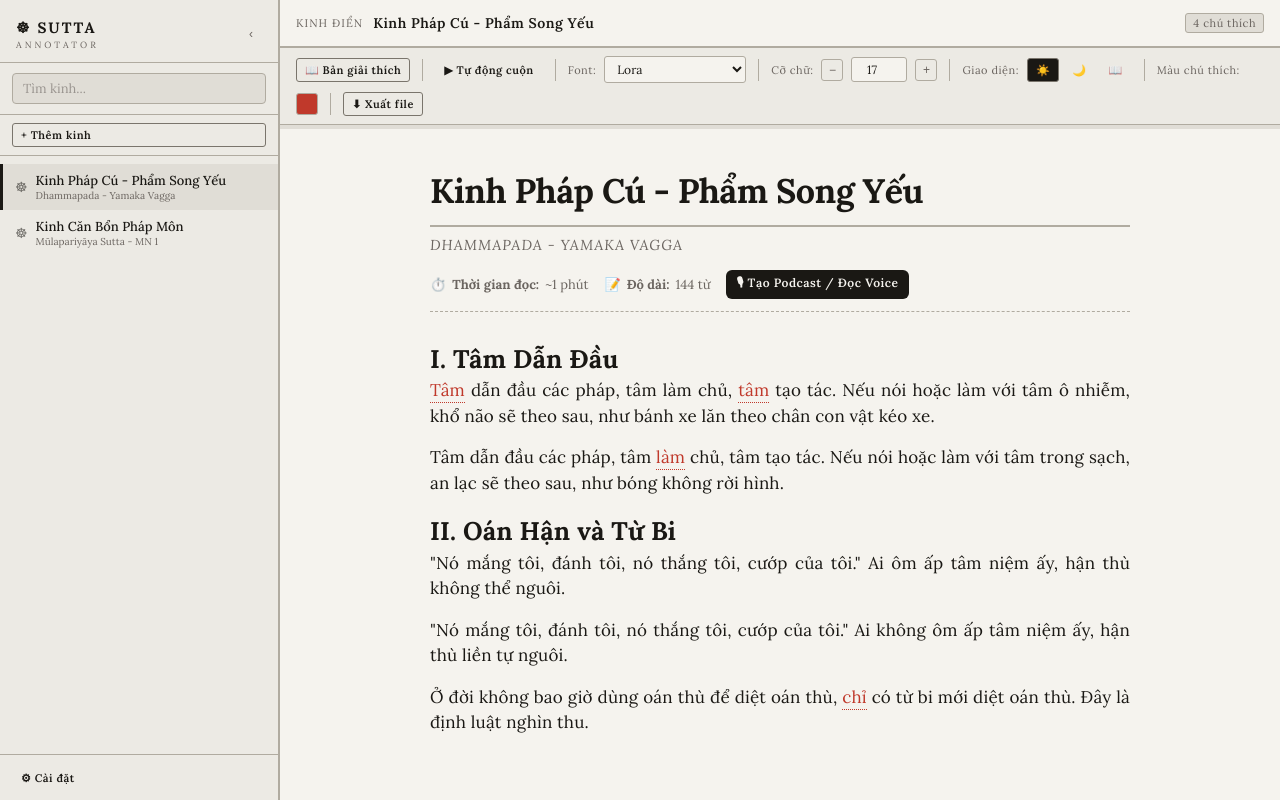
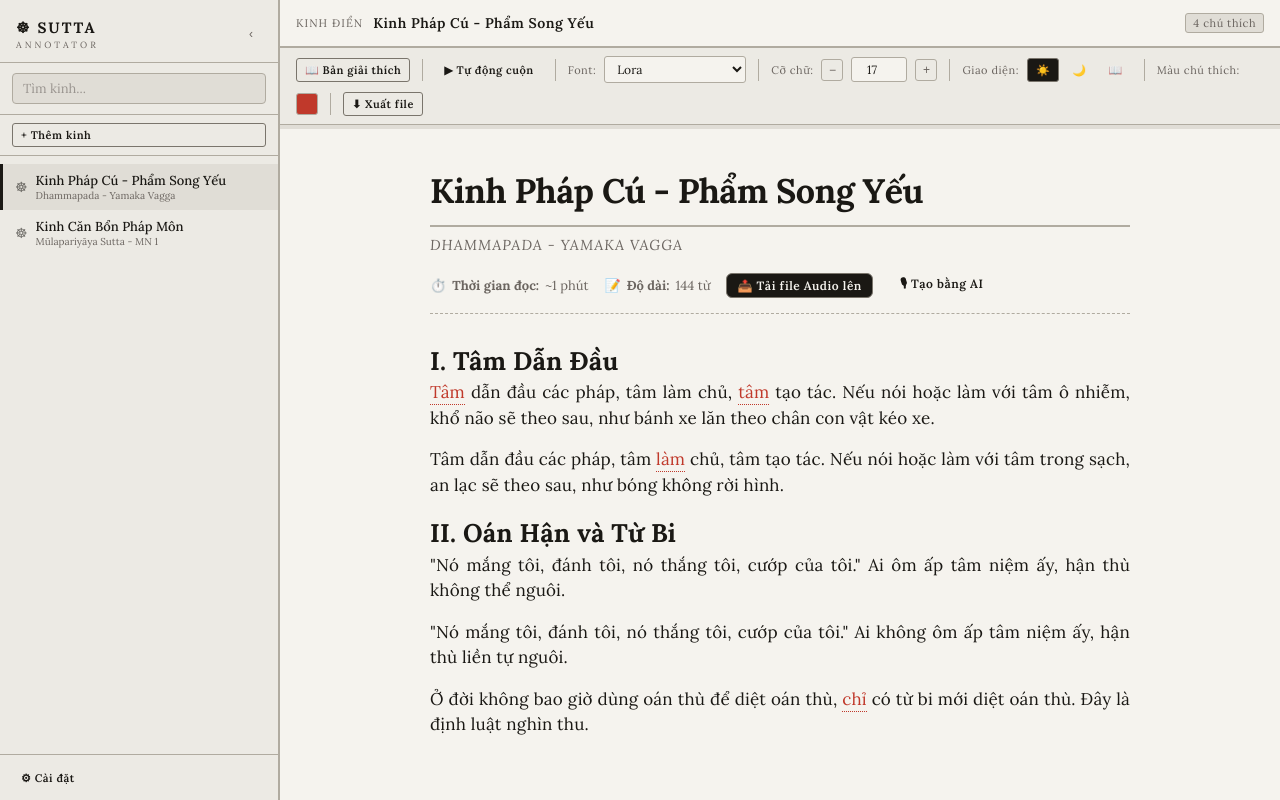
Before and after one commit to tthanhvu002sgu/sutta, a React (Vite) app: page / in a window 1280 px wide. Built offline with nearby package versions, Linux system fonts and the light colour scheme; a web font is replaced by a local one.

Commit message:
Feat: Add User Audio File Upload option & IndexedDB persistence while retaining Podcast Player UI

```diff
--- a/src/components/PodcastPlayer.jsx
+++ b/src/components/PodcastPlayer.jsx
@@ -6,6 +6,7 @@ export default function PodcastPlayer({
   isLoading,
   statusMessage,
   progressPercent = 0,
+  usedModel,
   isCached,
   error,
   onClose,
@@ -125,11 +126,10 @@ export default function PodcastPlayer({
           }}
         />
 
-        {/* Clean Header */}
         <div className="podcast-header">
           <div className="podcast-badge-group">
             <span className="podcast-badge main-badge">
-              🎙 Voice Podcast
+              {usedModel === 'File tải lên' ? '📤 Audio Tải Lên' : '🎙 Voice Podcast'}
             </span>
             {isCached && (
               <span className="podcast-badge cache-badge">
--- a/src/components/SuttaReader.jsx
+++ b/src/components/SuttaReader.jsx
@@ -559,6 +559,35 @@ export default function SuttaReader({ sutta }) {
     return () => { isMounted = false; };
   }, [sutta.id]);
 
+  const audioFileInputRef = useRef(null);
+
+  const handleUploadAudioFile = async (e) => {
+    const file = e.target.files?.[0];
+    if (!file) return;
+
+    const cacheKey = `sutta-audio-${sutta.id}`;
+    try {
+      await setStore(cacheKey, file);
+      const audioUrl = URL.createObjectURL(file);
+      setHasCachedAudio(true);
+      setPodcastState({
+        open: true,
+        loading: false,
+        audioUrl,
+        title: sutta.title,
+        statusMessage: '',
+        usedModel: 'File tải lên',
+        isFallbackUsed: false,
+        isCached: true,
+        error: null,
+      });
+      // Reset input value so same file can be re-selected if needed
+      e.target.value = '';
+    } catch (err) {
+      alert('Lỗi khi lưu file audio: ' + err.message);
+    }
+  };
+
   // Progress state & scroll timeout
   const [progress, setProgress] = useState(0);
   const scrollSaveTimeoutRef = useRef(null);
@@ -924,8 +953,19 @@ export default function SuttaReader({ sutta }) {
             <span style={{ display: 'flex', alignItems: 'center', gap: 6 }}>
               📝 <strong>Độ dài:</strong> {readingTime.words.toLocaleString()} từ
             </span>
+            {/* Hidden Audio File Input */}
+            <input
+              type="file"
+              ref={audioFileInputRef}
+              accept="audio/*,.mp3,.wav,.m4a,.ogg,.aac,.flac"
+              style={{ display: 'none' }}
+              onChange={handleUploadAudioFile}
+            />
+
+            {hasCachedAudio ? (
+              <>
                 <button
-              className={`btn btn-sm ${hasCachedAudio ? 'btn-ghost' : 'btn-primary'}`}
+                  className="btn btn-sm btn-ghost"
                   style={{
                     display: 'flex',
                     alignItems: 'center',
@@ -935,14 +975,70 @@ export default function SuttaReader({ sutta }) {
                     fontWeight: 600,
                     borderRadius: '6px',
                     cursor: 'pointer',
-                border: hasCachedAudio ? '1.5px solid var(--annotation-color)' : 'none',
-                color: hasCachedAudio ? 'var(--annotation-color)' : undefined,
+                    border: '1.5px solid var(--annotation-color)',
+                    color: 'var(--annotation-color)',
                   }}
                   onClick={() => handleStartPodcast(false)}
-              title={hasCachedAudio ? 'Phát file Audio đã lưu từ IndexedDB' : 'Chuyển đổi bài đọc thành Podcast giọng đọc Gemini AI'}
+                  title="Phát file Audio đã lưu"
                 >
-              {hasCachedAudio ? '▶ Nghe Podcast (Đã lưu)' : '🎙 Tạo Podcast / Đọc Voice'}
+                  ▶ Nghe Podcast (Đã lưu)
                 </button>
+                <button
+                  className="btn btn-sm btn-ghost"
+                  style={{
+                    display: 'flex',
+                    alignItems: 'center',
+                    gap: 6,
+                    padding: '4px 10px',
+                    fontSize: '12px',
+                    fontWeight: 600,
+                    borderRadius: '6px',
+                    cursor: 'pointer',
+                  }}
+                  onClick={() => audioFileInputRef.current?.click()}
+                  title="Tải lên file Audio MP3/WAV mới thay thế bản lưu hiện tại"
+                >
+                  📤 Đổi file Audio
+                </button>
+              </>
+            ) : (
+              <>
+                <button
+                  className="btn btn-sm btn-primary"
+                  style={{
+                    display: 'flex',
+                    alignItems: 'center',
+                    gap: 6,
+                    padding: '4px 10px',
+                    fontSize: '12px',
+                    fontWeight: 600,
+                    borderRadius: '6px',
+                    cursor: 'pointer',
+                  }}
+                  onClick={() => audioFileInputRef.current?.click()}
+                  title="Tải file audio từ máy tính của bạn (MP3, WAV, M4A...)"
+                >
+                  📤 Tải file Audio lên
+                </button>
+                <button
+                  className="btn btn-sm btn-ghost"
+                  style={{
+                    display: 'flex',
+                    alignItems: 'center',
+                    gap: 6,
+                    padding: '4px 10px',
+                    fontSize: '12px',
+                    fontWeight: 600,
+                    borderRadius: '6px',
+                    cursor: 'pointer',
+                  }}
+                  onClick={() => handleStartPodcast(false)}
+                  title="Tự động tạo giọng đọc bằng Gemini AI"
+                >
+                  🎙 Tạo bằng AI
+                </button>
+              </>
+            )}
             {sutta.scrollPosition > 10 && (
               <>
                 <span style={{ color: 'var(--border)' }}>|</span>
--- a/src/services/geminiTts.js
+++ b/src/services/geminiTts.js
@@ -1,7 +1,7 @@
 /**
  * Gemini Voice & TTS API Service
  * Handles long text chunking, PCM audio concatenation, live progress tracking,
- * health checks, and fallback model strategy.
+ * auto-retry on 429 rate limit errors with live countdown, and fallback model strategy.
  */
 
 function base64ToUint8Array(base64) {
@@ -80,7 +80,6 @@ function concatenatePcmArrays(pcmArrays) {
 
 /**
  * Splits long text into manageable chunks at sentence boundaries (target ~9000 characters / ~3000 tokens per chunk)
- * to prevent Gemini API output token cutoff while minimizing API calls.
  */
 function splitTextIntoChunks(text, targetChunkSize = 9000) {
   if (!text || text.length <= targetChunkSize) {
@@ -126,6 +125,17 @@ function splitTextIntoChunks(text, targetChunkSize = 9000) {
 }
 
 /**
+ * Extracts retry seconds from Gemini API 429 Rate Limit error string
+ */
+function parseRetrySeconds(msg) {
+  const match = msg.match(/retry in ([\d\.]+)s/i);
+  if (match && match[1]) {
+    return Math.ceil(parseFloat(match[1]));
+  }
+  return 30;
+}
+
+/**
  * Quick Pre-flight Health Check to test if a model is active and responding
  */
 async function pingModelHealth(model, apiKey, timeoutMs = 3500) {
@@ -162,7 +172,7 @@ async function pingModelHealth(model, apiKey, timeoutMs = 3500) {
 }
 
 /**
- * Call Gemini API with automated long-text chunking & seamless PCM audio concatenation
+ * Call Gemini API with automated long-text chunking, 429 auto-retry countdown & seamless PCM audio concatenation
  */
 export async function generateGeminiAudio({
   text,
@@ -192,9 +202,8 @@ export async function generateGeminiAudio({
 
   const modelsToTry = [...new Set(candidateModels)];
 
-  // Stage 1: Split text into chunks (~3000 tokens / 9000 chars) to prevent token cutoff
+  // Stage 1: Split text into chunks (~3000 tokens / 9000 chars)
   const textChunks = splitTextIntoChunks(text, 9000);
-  console.log(`Đã phân đoạn văn bản thành ${textChunks.length} phần.`);
 
   onStatusUpdate({ percent: 10, message: `Kiểm tra mô hình API (${textChunks.length} đoạn văn bản)...` });
 
@@ -219,7 +228,7 @@ export async function generateGeminiAudio({
   const pcmChunkList = [];
   let detectedSampleRate = 24000;
 
-  // Stage 2: Sequentially generate audio for each chunk
+  // Stage 2: Sequentially generate audio for each chunk with 429 Auto-Countdown
   for (let i = 0; i < textChunks.length; i++) {
     const currentChunkText = textChunks[i];
     const chunkPercent = Math.round(20 + ((i + 1) / textChunks.length) * 70);
@@ -230,12 +239,16 @@ export async function generateGeminiAudio({
     });
 
     try {
-      const chunkResult = await callGeminiAudioApi({
+      const chunkResult = await callGeminiAudioWithAutoRetry({
         text: currentChunkText,
         apiKey: apiKey.trim(),
         model: targetModel,
-        systemPrompt: i === 0 ? systemPrompt : '', // apply prompt context on main chunk
+        systemPrompt: i === 0 ? systemPrompt : '',
         voice,
+        onStatusUpdate,
+        currentChunkIndex: i,
+        totalChunks: textChunks.length,
+        currentPercent: chunkPercent,
       });
 
       pcmChunkList.push(chunkResult.rawBytes);
@@ -243,18 +256,24 @@ export async function generateGeminiAudio({
         detectedSampleRate = chunkResult.sampleRate;
       }
     } catch (err) {
-      console.warn(`Lỗi khi tạo đoạn ${i + 1} với mô hình ${targetModel}:`, err);
-      // Fallback to alternative model if current chunk fails
+      console.warn(`Lỗi tại đoạn ${i + 1} với mô hình ${targetModel}:`, err);
+
+      // Try alternative model if available
       let recovered = false;
       for (const altModel of modelsToTry) {
         if (altModel === targetModel) continue;
         try {
-          const chunkResult = await callGeminiAudioApi({
+          onStatusUpdate({ percent: chunkPercent, message: `Chuyển mô hình dự phòng ${altModel}...` });
+          const chunkResult = await callGeminiAudioWithAutoRetry({
             text: currentChunkText,
             apiKey: apiKey.trim(),
             model: altModel,
             systemPrompt: i === 0 ? systemPrompt : '',
             voice,
+            onStatusUpdate,
+            currentChunkIndex: i,
+            totalChunks: textChunks.length,
+            currentPercent: chunkPercent,
           });
           pcmChunkList.push(chunkResult.rawBytes);
           if (chunkResult.sampleRate) detectedSampleRate = chunkResult.sampleRate;
@@ -263,8 +282,9 @@ export async function generateGeminiAudio({
           break;
         } catch (_) {}
       }
+
       if (!recovered) {
-        throw new Error(`Lỗi tại đoạn ${i + 1}/${textChunks.length}: ${err.message}`);
+        throw new Error(`Lỗi đoạn ${i + 1}/${textChunks.length}: ${err.message}`);
       }
     }
   }
@@ -288,6 +308,44 @@ export async function generateGeminiAudio({
   };
 }
 
+async function callGeminiAudioWithAutoRetry({
+  text,
+  apiKey,
+  model,
+  systemPrompt,
+  voice,
+  onStatusUpdate,
+  currentChunkIndex,
+  totalChunks,
+  currentPercent,
+}) {
+  try {
+    return await callGeminiAudioApi({ text, apiKey, model, systemPrompt, voice });
+  } catch (err) {
+    const isQuotaError =
+      err.message.includes('Quota exceeded') ||
+      err.message.includes('429') ||
+      err.message.includes('RESOURCE_EXHAUSTED');
+
+    if (isQuotaError) {
+      const waitSecs = parseRetrySeconds(err.message);
+      for (let s = waitSecs; s > 0; s--) {
+        onStatusUpdate({
+          percent: currentPercent,
+          message: `⏳ Giới hạn Free Tier (10-15 lần/phút). Tự động đếm ngược ${s}s để tiếp tục đoạn ${currentChunkIndex + 1}/${totalChunks}...`,
+        });
+        await new Promise((r) => setTimeout(r, 1000));
+      }
+      onStatusUpdate({
+        percent: currentPercent,
+        message: `🔄 Hết thời gian chờ! Đang thử lại đoạn ${currentChunkIndex + 1}/${totalChunks}...`,
+      });
+      return await callGeminiAudioApi({ text, apiKey, model, systemPrompt, voice });
+    }
+    throw err;
+  }
+}
+
 async function callGeminiAudioApi({ text, apiKey, model, systemPrompt, voice }) {
   const url = `https://generativelanguage.googleapis.com/v1beta/models/${encodeURIComponent(model)}:generateContent?key=${encodeURIComponent(apiKey)}`;
 
@@ -298,7 +356,6 @@ async function callGeminiAudioApi({ text, apiKey, model, systemPrompt, voice })
 
   let fullPrompt = text;
   if (isTtsDedicatedModel) {
-    // For TTS dedicated models, prepend simple clean accent directive before transcript text
     fullPrompt = `${accentDirective}\n\n${text}`;
   } else {
     const customInstruction = systemPrompt && systemPrompt.trim() ? systemPrompt.trim() : accentDirective;
```
Lines whose indentation alone changed are shown as unchanged.
